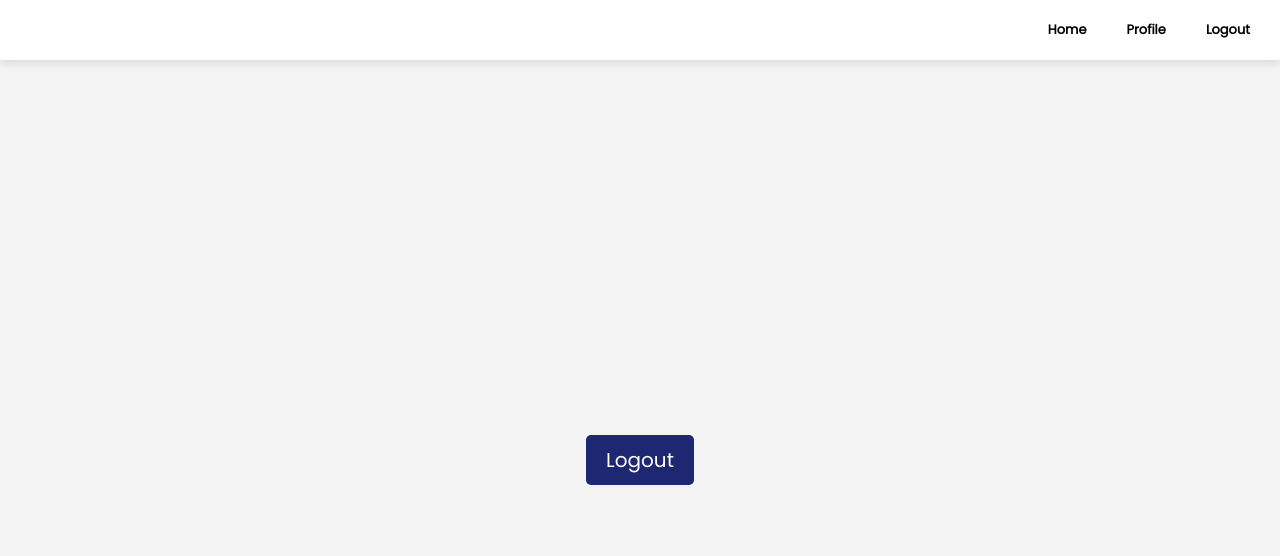
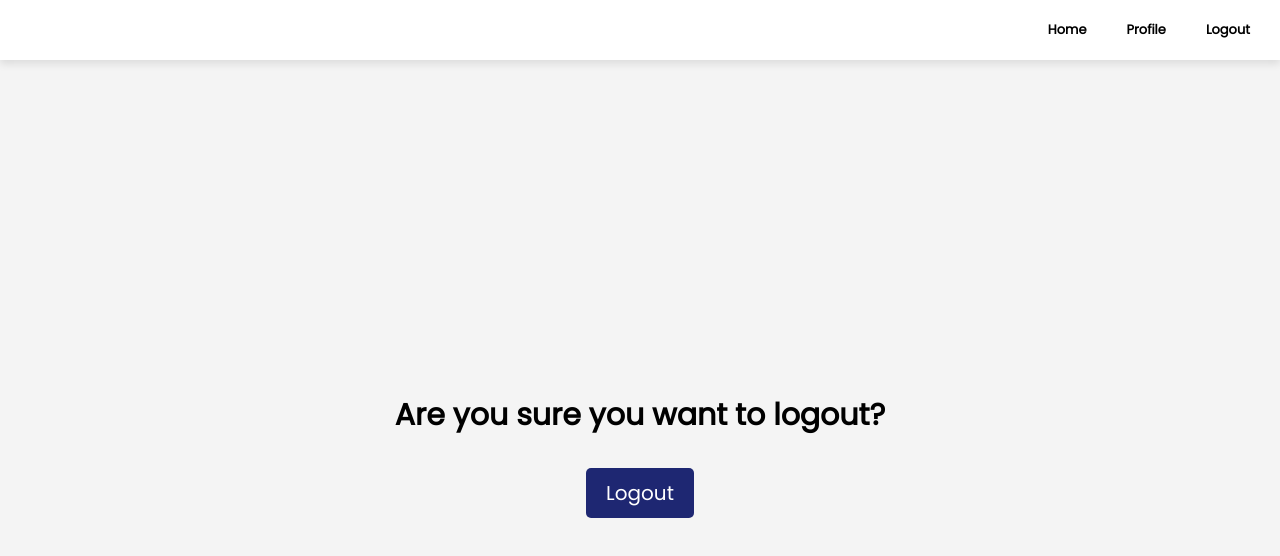
Before and after one commit to APDS-Group/APDS_PART_2, a React (Create React App) app in the folder Frontend/: page /logout in a window 1280 px wide. Shown: the top 556 px of the page. Built offline with nearby package versions, Linux system fonts and the light colour scheme.

Commit message:
New Commit

```diff
--- a/Frontend/src/App.css
+++ b/Frontend/src/App.css
@@ -437,10 +437,10 @@ body.dark .stat-box {
 /* Logout Modal Styles */
 .logout-container {
   display: flex;
+  flex-direction: column;
+  align-items: center;
   justify-content: center;
-  align-items: center;
   height: 100vh;
-  width: 100vw;
 }
 
 .modal {
--- a/Frontend/src/pages/LoginPage.jsx
+++ b/Frontend/src/pages/LoginPage.jsx
@@ -3,7 +3,7 @@ import { useNavigate } from 'react-router-dom';
 import { handleError, handleSucess } from '../utils';
 import NavbarPublic from '../pages/Navbars/NavbarPublic';
 import '../styles/LoginPage.css';
-import loginIllustration from '../assets/images/login_screen.png'; // Ensure the correct path
+import loginIllustration from '../Assets/images/login_screen.png'; // Ensure the correct path
 
 function LoginPage({ setIsAuthenticated }) { // NOSONAR
 
--- a/Frontend/src/pages/Logout.jsx
+++ b/Frontend/src/pages/Logout.jsx
@@ -19,16 +19,15 @@ function Logout({ setIsAuthenticated }) { // NOSONAR
 
   return (
     <>
-
       {isEmployee ? <NavbarEmp /> : <Navbar />}
       <div className="logout-container">
+        <h2>Are you sure you want to logout?</h2>
         <button className="primary-button" onClick={() => setShowModal(true)}>
           Logout
         </button>
         {showModal && (
           <div className="modal">
             <div className="modal-content">
-            <h2>Are you sure you want to logout?</h2>
               <button className="primary-button" onClick={handleLogout}>
                 Yes
               </button>
@@ -42,5 +41,4 @@ function Logout({ setIsAuthenticated }) { // NOSONAR
     </>
   );
 }
-
 export default Logout;
```
Lines whose indentation alone changed are shown as unchanged.
